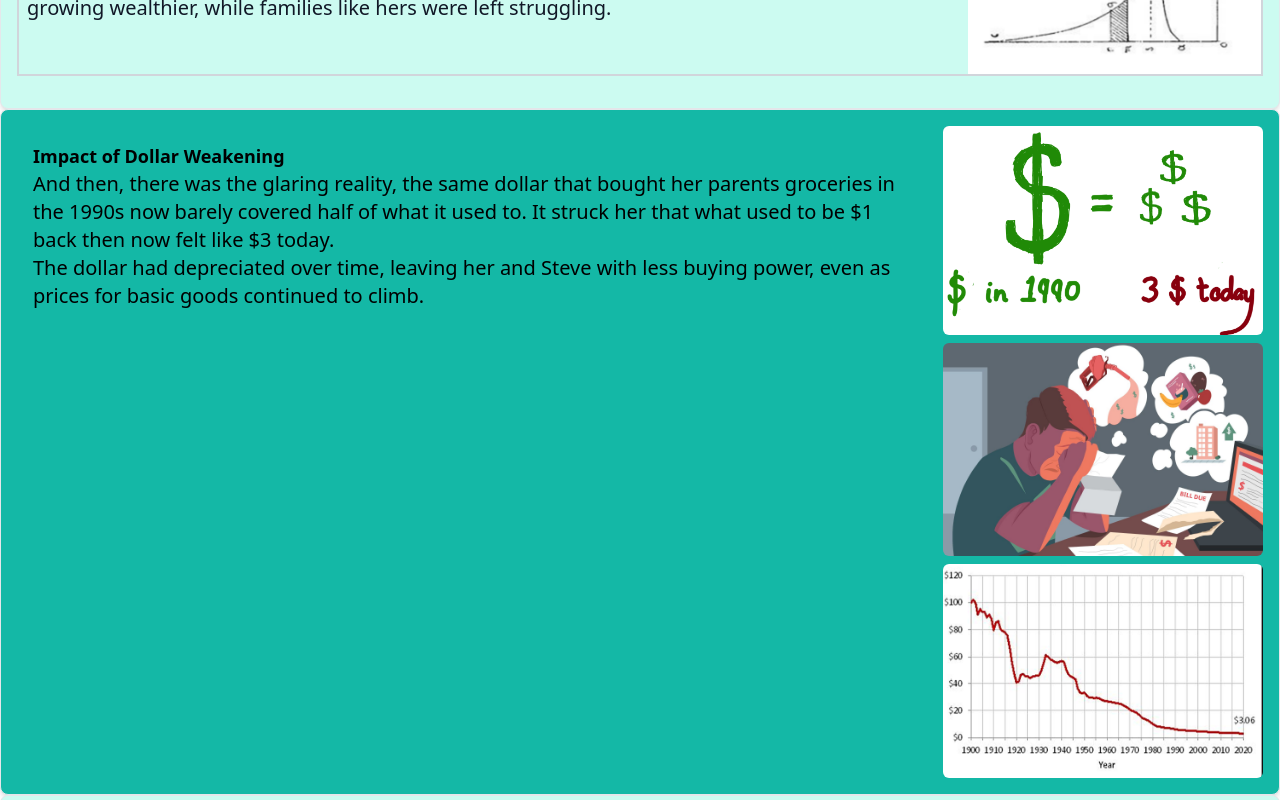
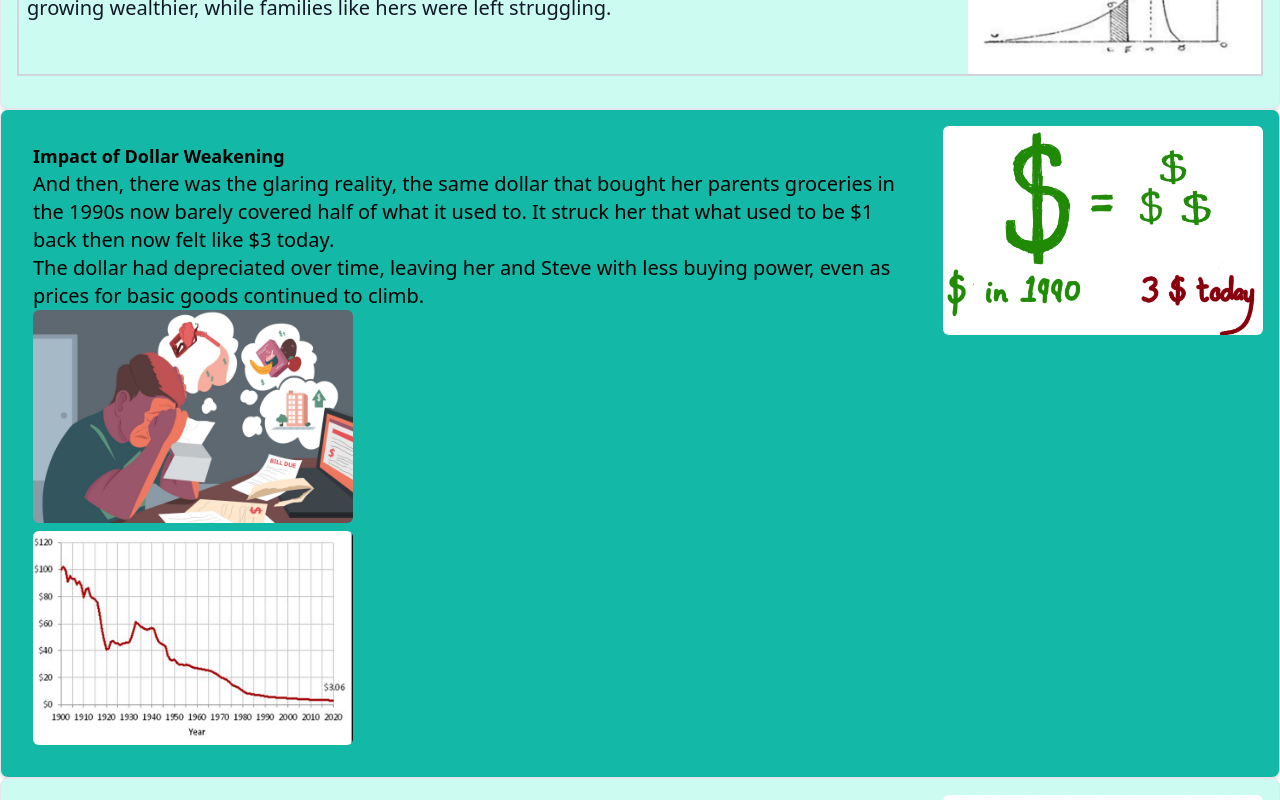
Before and after one commit to mehassanhmood/StoryBoarding, a React (Vite) app: page / in a window 1280 px wide. Shown: the part 1400-2200 px from the top of the page. Built offline with nearby package versions, Linux system fonts and the light colour scheme.

Commit message:
images rearrangemnet

```diff
--- a/src/components/DollarWeakening.jsx
+++ b/src/components/DollarWeakening.jsx
@@ -12,13 +12,6 @@ const DollarWeakening = () => {
           And then, there was the glaring reality, the same dollar that bought her parents groceries in the 1990s now barely covered half of what it used to. It struck her that what used to be $1 back then now felt like $3 today.
         </p>
         <p className='text-xl'>The dollar had depreciated over time, leaving her and Steve with less buying power, even as prices for basic goods continued to climb.</p>
-      </div>
-      <div className="flex-shrink-0 flex flex-col items-end ml-4">
-        <img
-          src={weakingingImage}
-          className="max-w-xs h-auto rounded-md mb-2"
-          alt="Dollar Weakening"
-        />
         <img
           src={inflation}
           className="max-w-xs h-auto rounded-md mb-2"
@@ -30,6 +23,13 @@ const DollarWeakening = () => {
           alt="Dollar Weakening in 1990"
         />
       </div>
+      <div className="flex-shrink-0 flex flex-col items-end ml-4">
+        <img
+          src={weakingingImage}
+          className="max-w-xs h-auto rounded-md mb-2"
+          alt="Dollar Weakening"
+        />
+      </div>
     </div>
   );
 };
```
